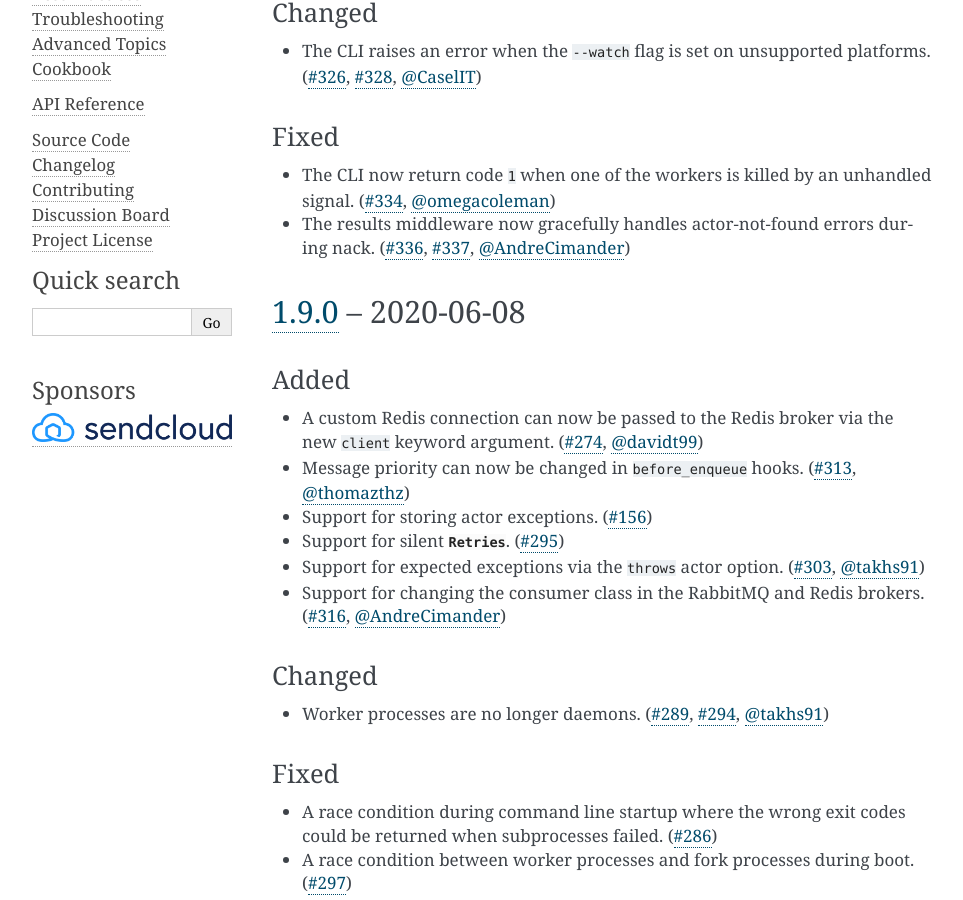
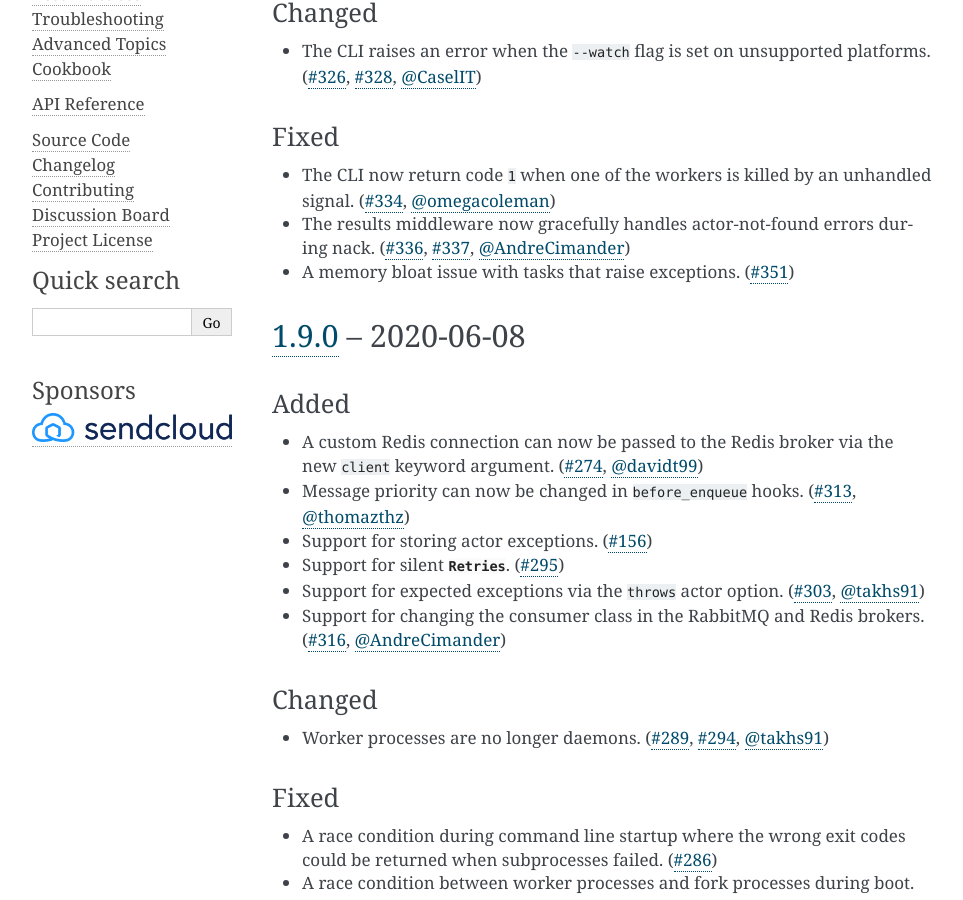
Before and after one commit to Bogdanp/dramatiq, a Sphinx documentation site: the page built from docs/source/changelog.rst, in a window 1280 px wide and 900 px high, scrolled down 381 px. Shown: the whole window, without its empty margins (148-1111 px from the left). Built offline with Sphinx 7.4.7, drawn with Linux system fonts in a browser that asks for light colours.

Commit message:
doc: update changelog

```diff
--- a/docs/source/changelog.rst
+++ b/docs/source/changelog.rst
@@ -34,12 +34,14 @@ Fixed
   an unhandled signal.  (`#334`_, `@omegacoleman`_)
 * The results middleware now gracefully handles actor-not-found errors
   during nack. (`#336`_, `#337`_, `@AndreCimander`_)
+* A memory bloat issue with tasks that raise exceptions.  (`#351`_)
 
 .. _#326: https://github.com/Bogdanp/dramatiq/pull/326
 .. _#328: https://github.com/Bogdanp/dramatiq/pull/328
 .. _#334: https://github.com/Bogdanp/dramatiq/pull/334
 .. _#336: https://github.com/Bogdanp/dramatiq/pull/336
 .. _#337: https://github.com/Bogdanp/dramatiq/pull/337
+.. _#351: https://github.com/Bogdanp/dramatiq/pull/351
 .. _@AndreCimander: https://github.com/AndreCimander
 .. _@CaselIT: https://github.com/CaselIT
 .. _@omegacoleman: https://github.com/omegacoleman
```
